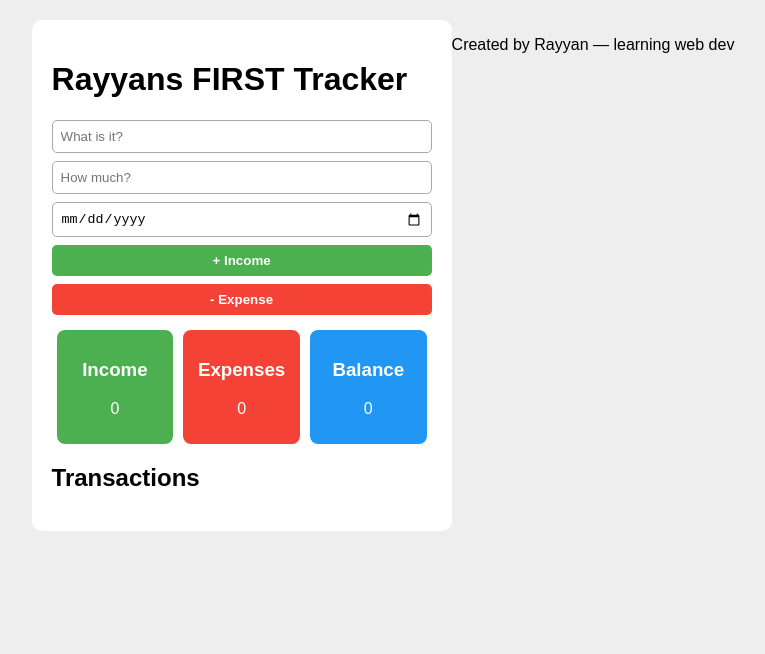
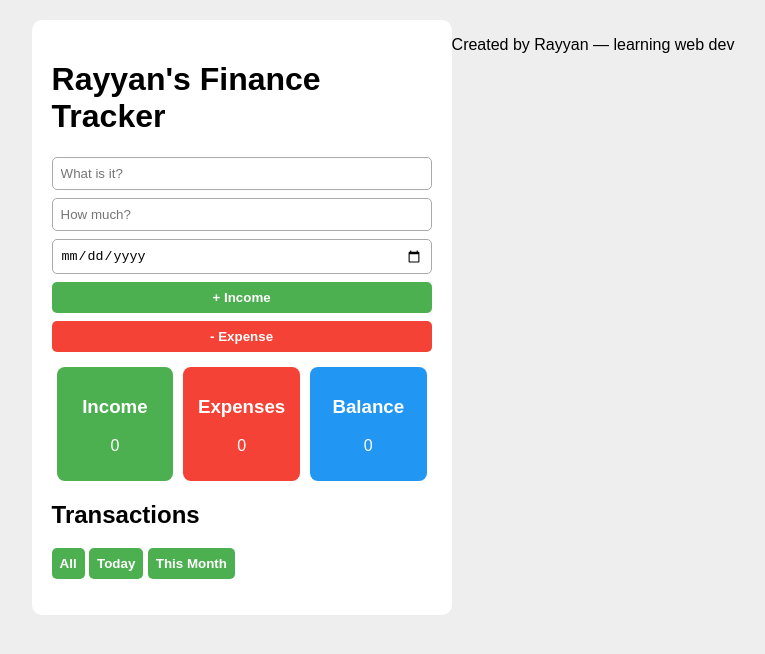
Before and after one commit to RayyanAbdullahKhan/finance-tracker, a plain HTML site: page index.html in a window 1280 px wide. Shown: the whole page, without its empty margins (257-1022 px from the left). Drawn offline with Linux system fonts and the light colour scheme.

Commit message:
FINALLYYY index.html

```diff
--- a/index.html
+++ b/index.html
@@ -7,16 +7,15 @@
 </head>
 <body>
   <div class="wrapper">
-    <h1>Rayyans FIRST Tracker</h1>
+    <h1>Rayyan's Finance Tracker</h1>
 
     <div class="inputs">
       <input type="text" id="desc" placeholder="What is it?">
       <input type="number" id="amt" placeholder="How much?">
-  <input type="date" id="date"> <!-- NEW date field -->
+      <input type="date" id="date">
       <button onclick="add(true)">+ Income</button>
       <button class="exp" onclick="add(false)">- Expense</button>
     </div>
-
 
     <div class="totals">
       <div class="box green">
@@ -34,18 +33,20 @@
     </div>
 
     <h2>Transactions</h2>
+
+    <!-- Date Filter Controls -->
+    <div class="filters">
+      <button onclick="setFilter('all')">All</button>
+      <button onclick="setFilter('today')">Today</button>
+      <button onclick="setFilter('month')">This Month</button>
+    </div>
+
     <ul id="list"></ul>
   </div>
-
-  <script src="script.js"></script>
 
   <footer>
     <p>Created by Rayyan — learning web dev</p>
   </footer>
-  </div>
-
-
-    <!-- too exuasted to push forward rn bye -->
 
   <script src="script.js"></script>
 </body>
```
Lines whose indentation alone changed are shown as unchanged.
